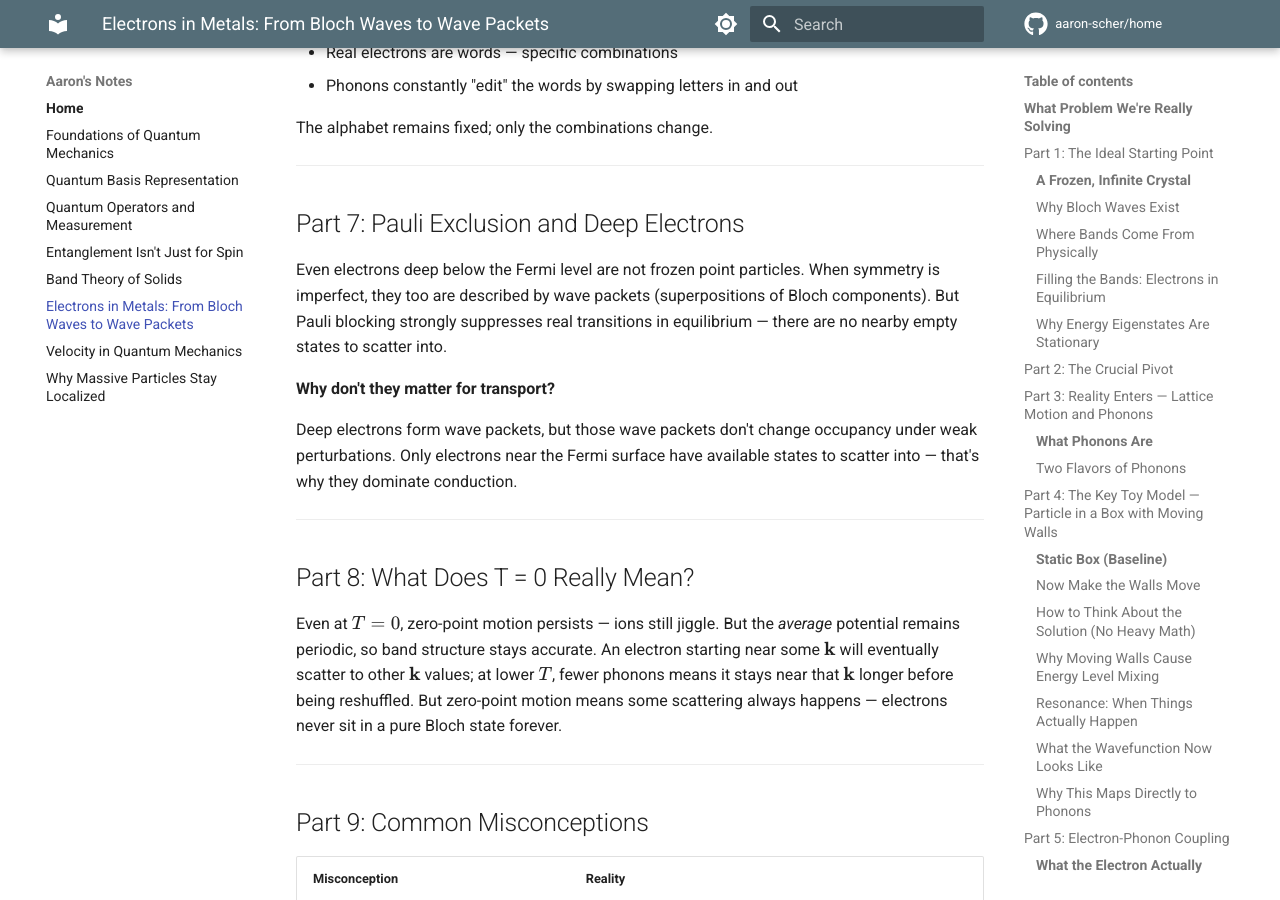
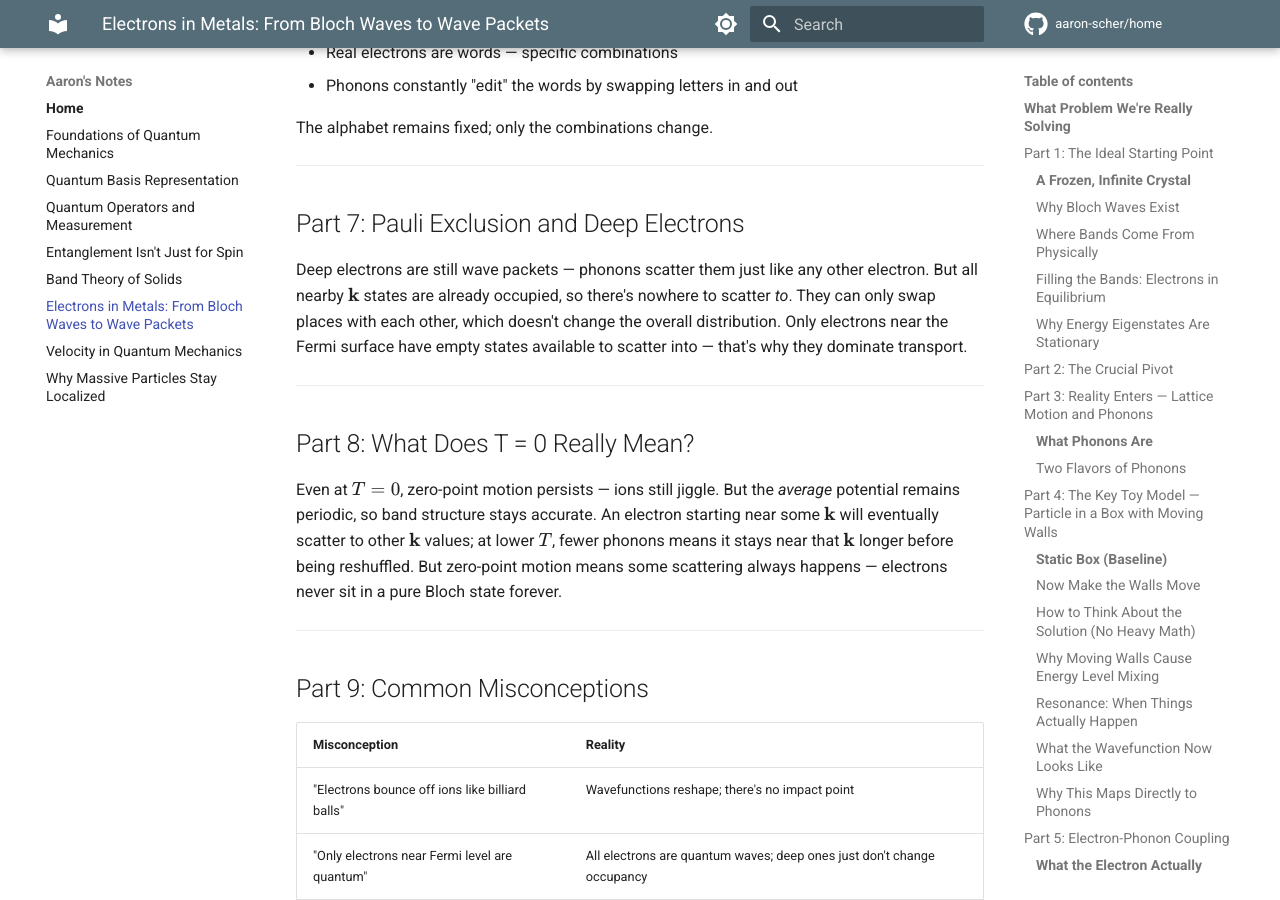
Before and after one commit to aaron-scher/home, an MkDocs documentation site: the page built from docs/quantum-mechanics/electrons-in-metals.md, in a window 1280 px wide and 900 px high, scrolled down 13449 px. Built offline with MkDocs 1.6.1 and Material for MkDocs 9.7.7, drawn with Linux system fonts in a browser that asks for light colours; comment, search, counter and statistics services are not loaded.

Commit message:
Simplify Part 7: deep electrons still scatter, just nowhere to go

```diff
--- a/docs/quantum-mechanics/electrons-in-metals.md
+++ b/docs/quantum-mechanics/electrons-in-metals.md
@@ -537,11 +537,7 @@ The alphabet remains fixed; only the combinations change.
 
 ## Part 7: Pauli Exclusion and Deep Electrons
 
-Even electrons deep below the Fermi level are not frozen point particles. When symmetry is imperfect, they too are described by wave packets (superpositions of Bloch components). But Pauli blocking strongly suppresses real transitions in equilibrium — there are no nearby empty states to scatter into.
-
-**Why don't they matter for transport?**
-
-Deep electrons form wave packets, but those wave packets don't change occupancy under weak perturbations. Only electrons near the Fermi surface have available states to scatter into — that's why they dominate conduction.
+Deep electrons are still wave packets — phonons scatter them just like any other electron. But all nearby $\mathbf{k}$ states are already occupied, so there's nowhere to scatter *to*. They can only swap places with each other, which doesn't change the overall distribution. Only electrons near the Fermi surface have empty states available to scatter into — that's why they dominate transport.
 
 ---
 
```
